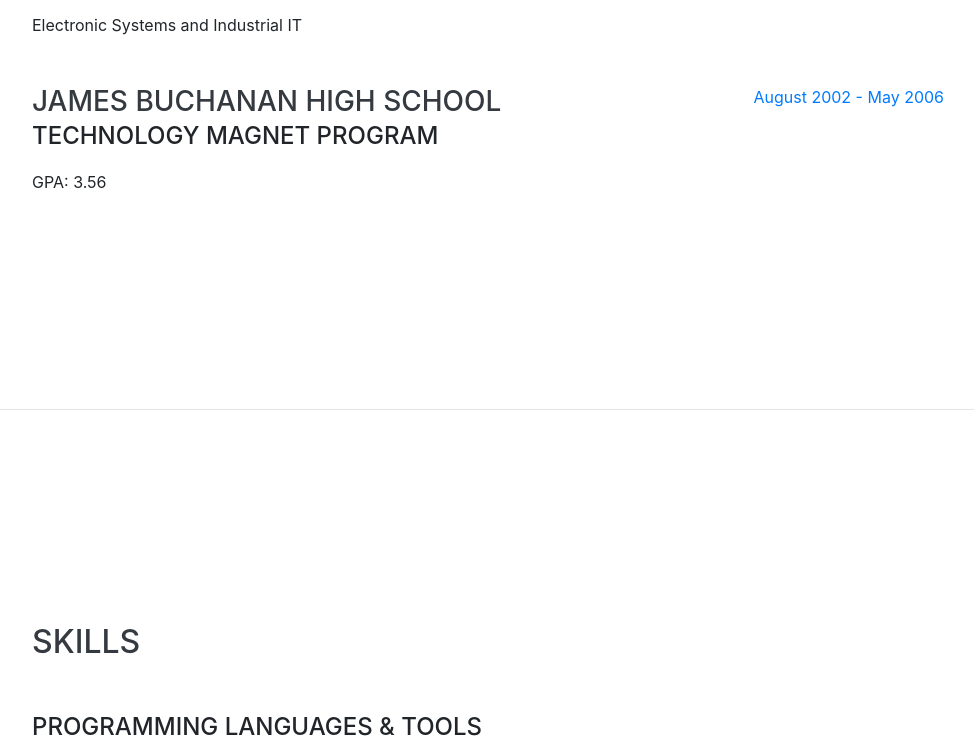
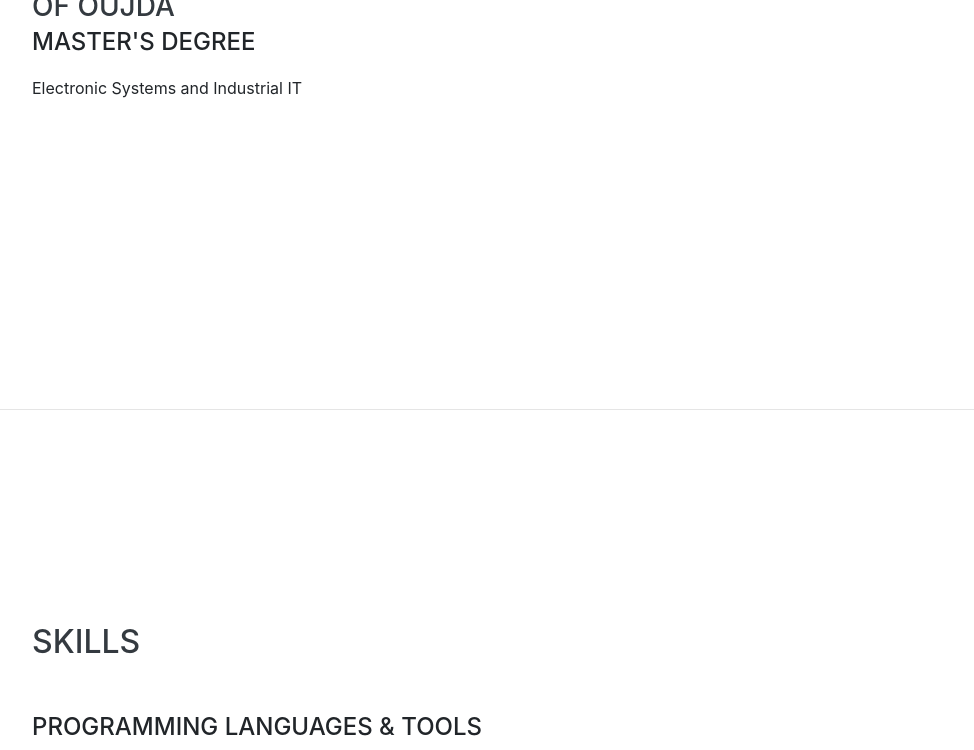
Before and after one commit to wassimus1993/portfolio, a website with bundled scripts: page index.html in a window 1280 px wide. Shown: the part 2286-3036 px from the top of the page, without its empty margins (288-1262 px from the left). Built offline with nearby package versions, Linux system fonts and the light colour scheme; a web font is replaced by a local one.

Commit message:
Commented a line of education section

```diff
--- a/index.html
+++ b/index.html
@@ -158,7 +158,7 @@
           </div>
         </div>
 
-        <div class="resume-item d-flex flex-column flex-md-row justify-content-between">
+        <!-- <div class="resume-item d-flex flex-column flex-md-row justify-content-between">
           <div class="resume-content">
             <h3 class="mb-0">James Buchanan High School</h3>
             <div class="subheading mb-3">Technology Magnet Program</div>
@@ -167,7 +167,7 @@
           <div class="resume-date text-md-right">
             <span class="text-primary">August 2002 - May 2006</span>
           </div>
-        </div>
+        </div>-->
 
       </div>
     </section>
```
